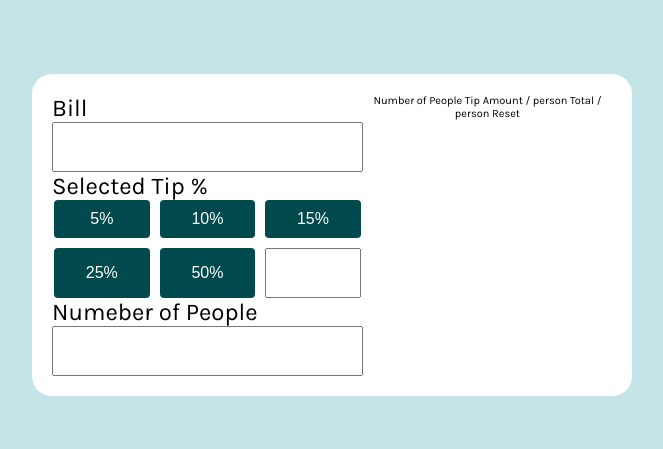
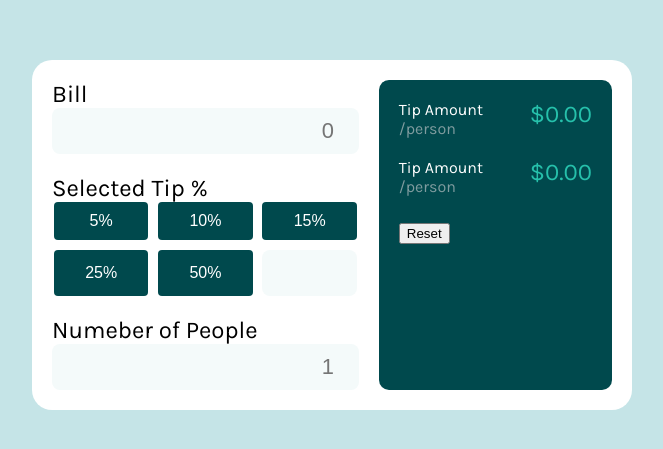
Before and after one commit to VxBarreto/Tip-Calculator, a plain HTML site: page tip-calculator-app-main - Projeto 3/index.html in a window 1280 px wide. Shown: the part 173-622 px from the top of the page, without its empty margins (308-971 px from the left). Drawn offline with Linux system fonts and the light colour scheme.

Commit message:
Add files via upload

```diff
--- a/tip-calculator-app-main - Projeto 3/index.html
+++ b/tip-calculator-app-main - Projeto 3/index.html
@@ -2,7 +2,7 @@
 <html lang="en">
 <head>
   <meta charset="UTF-8">
-  <meta name="viewport" content="width=device-width, initial-scale=1.0"> <!-- displays site properly based on user's device -->
+  <meta name="viewport" content="width=device-width, initial-scale=1.0">
 
   <link rel="icon" type="image/png" sizes="32x32" href="./images/favicon-32x32.png">
   <link rel="stylesheet" href="style.css">
@@ -14,11 +14,11 @@
   <section class="painel">
     <form>
       <label for="bill">Bill</label>
-      <input name="bill" id="bill" type="number" />
+      <input placeholder="0" class="m-bottom2" name="bill" id="bill" type="number" />
 
       <label for="tip">Selected Tip %</label>
 
-      <fieldset class="tip-values">
+      <fieldset class="tip-values m-bottom2">
         <div>
           <input id="tip5" name="tip" type="radio" value="5" />
           <label for="tip5">5% </label>
@@ -48,20 +48,27 @@
       </fieldset>
 
       <label for="people">Numeber of People</label>
-      <input name="people" id="people" type="number" min="1"/>
+      <input placeholder="1" name="people" id="people" type="number" min="1"/>
     </form>
-    <div class="attribution">
-      Number of People
 
-      Tip Amount
-      / person
+    <div class="results">
+      <div class="row m-bottom2">
+        <div>
+          <div>Tip Amount</div>
+          <div class="text__grey">/person</div>
+        </div>
+          <aside>$0.00</aside>
+      </div>
 
-      Total
-      / person
+    <div class="row m-bottom2">
+        <div>
+          <div>Tip Amount</div>
+          <div class="text__grey">/person</div>
+        </div>
+          <aside>$0.00</aside>
+      </div>
 
-
-
-      Reset
+      <button>Reset</button>
     </div>
   </section>
 </body>
--- a/tip-calculator-app-main - Projeto 3/style.css
+++ b/tip-calculator-app-main - Projeto 3/style.css
@@ -18,6 +18,10 @@ input {
     color: var(--very-dark-cyan);
     padding: 0.62rem;
     font-size: 1.37rem;
+    text-align: right ;
+    background-color: var(--very-light-grayish-cyan);
+    border: none;
+    border-radius: 0.5rem;
 }
 
 input:focus {
@@ -38,15 +42,6 @@ body {
     height: 100%;
 }
 
-.attribution {
-    font-size: 0.69rem ;
-    text-align: center;
-}
-
-.attribution a {
-    color: hsl(228, 45%, 44%);
-}
-
 .painel {
     background: var(--white);
     border-radius: 1.25rem;
@@ -54,6 +49,7 @@ body {
     display: grid;
     grid-template-columns: 1fr 1fr;
     width: 37.5rem;
+    gap: 1.25rem;
 }
 
 .painel form {
@@ -106,3 +102,31 @@ body {
 .custom__tip {
     width: 100%;
 }
+
+.results {
+    background-color: var(--very-dark-cyan);
+    color: var(--white);
+    padding: 1.25rem;
+    border-radius: 0.62rem;
+}
+
+.m-bottom2 {
+    margin-bottom: 1.25rem;
+}
+
+.row {
+    display: grid;
+    grid-template-columns: 1fr 1fr;
+    font-size: 1rem;
+
+}
+
+.row aside {
+    color: var(--strong-cyan);
+    font-size: 1.5rem;
+    text-align: right;
+}
+
+.text__grey {
+    color: var(--grayish-cyan);
+}
```
